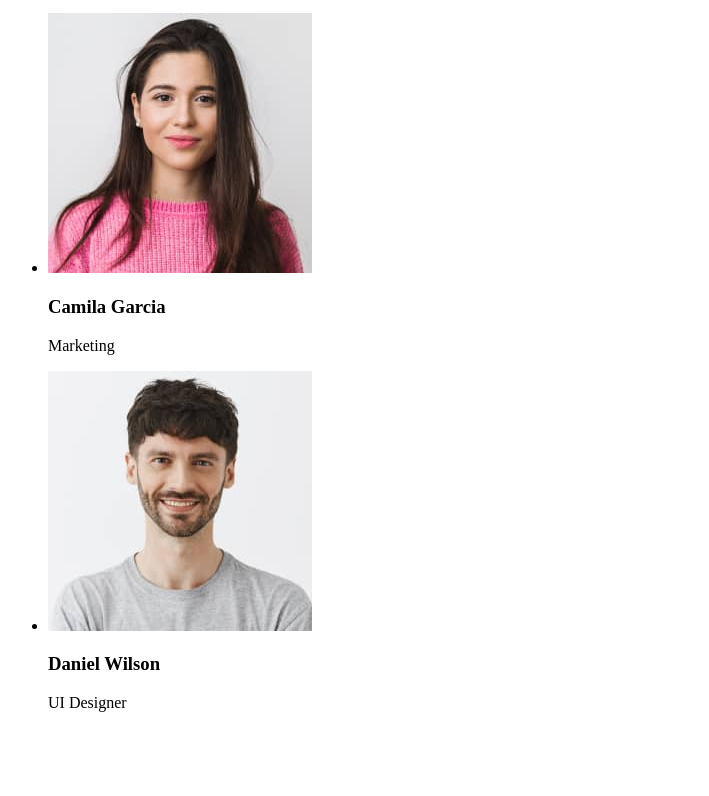
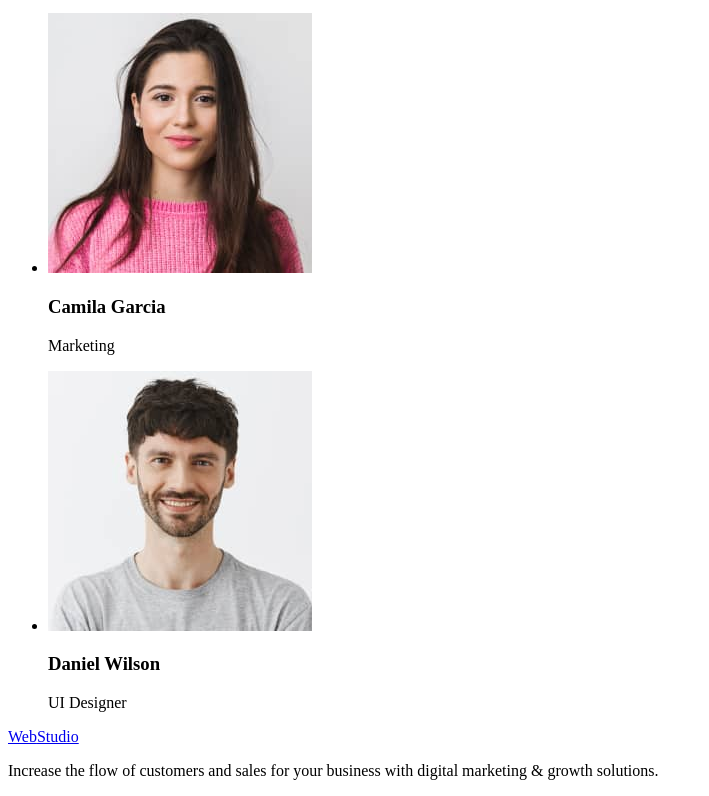
Before and after one commit to Liubko89/goit-markup-hw-01, a plain HTML site: page index.html in a window 1280 px wide. Shown: the part 1296-2092 px from the top of the page, without its empty margins (0-709 px from the left). Before the commit the page ends 2024 px from the top, so only its background shows below. Drawn offline with Linux system fonts and the light colour scheme.

Commit message:
add footer

```diff
--- a/index.html
+++ b/index.html
@@ -80,6 +80,13 @@
                 </li>
             </ul>
         </section>
+        <footer>
+            <a href="./index.html"><span>Web</span>Studio</a>
+            <p>
+                Increase the flow of customers and sales for your business with
+                digital marketing & growth solutions.
+            </p>
+        </footer>
     </main>
 </body>
 </html>
```
